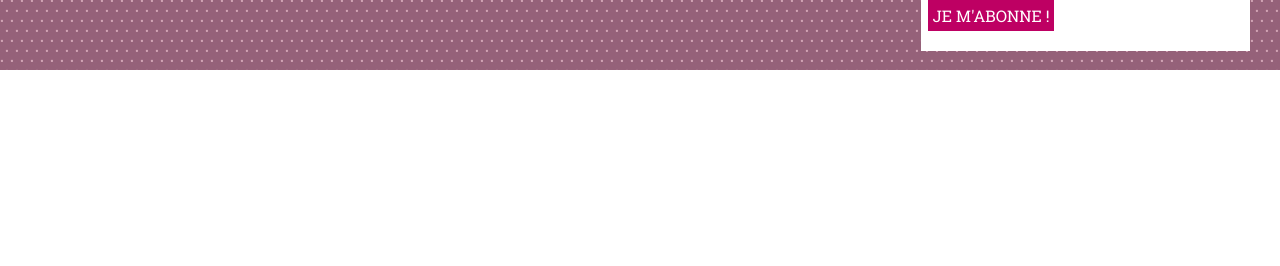
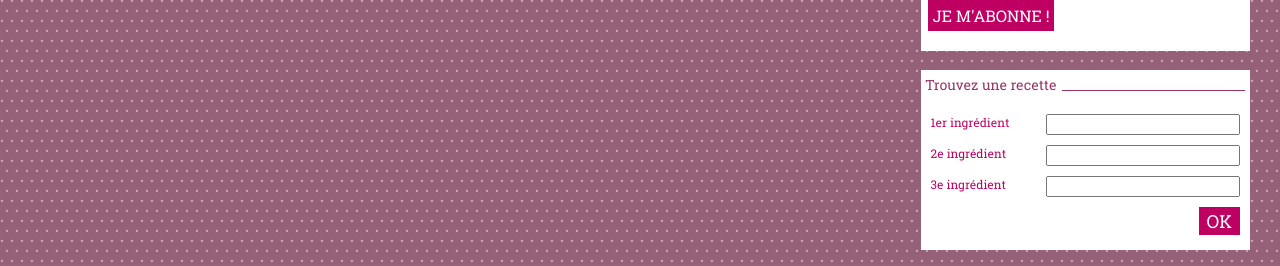
Before and after one commit to SlimDwet/audreycuisine, a React (Create React App) app in the folder front/: page / in a window 1280 px wide. Shown: the part 1741-2007 px from the top of the page. Before the commit the page ends 1811 px from the top, so only its background shows below. Built offline with nearby package versions, Linux system fonts and the light colour scheme; no server answers.

Commit message:
ADD: composant de recherche d'ingrédient dans la page

```diff
--- a/front/src/App.js
+++ b/front/src/App.js
@@ -9,6 +9,7 @@ import WhoAmI from './Modules/WhoAmI/WhoAmI';
 import SocialMedias from './Modules/SocialMedias/SocialMedias';
 import Search from './Modules/Search/Search';
 import Newsletter from './Modules/Newsletter/Newsletter';
+import FindRecipe from './Modules/FindRecipe/FindRecipe';
 
 class App extends Component {
     render() {
@@ -26,6 +27,7 @@ class App extends Component {
                         <SocialMedias /><br/>
                         <Search /><br/>
                         <Newsletter /><br/>
+                        <FindRecipe /><br/>
                     </div>
                 </div>
             </div>
```
